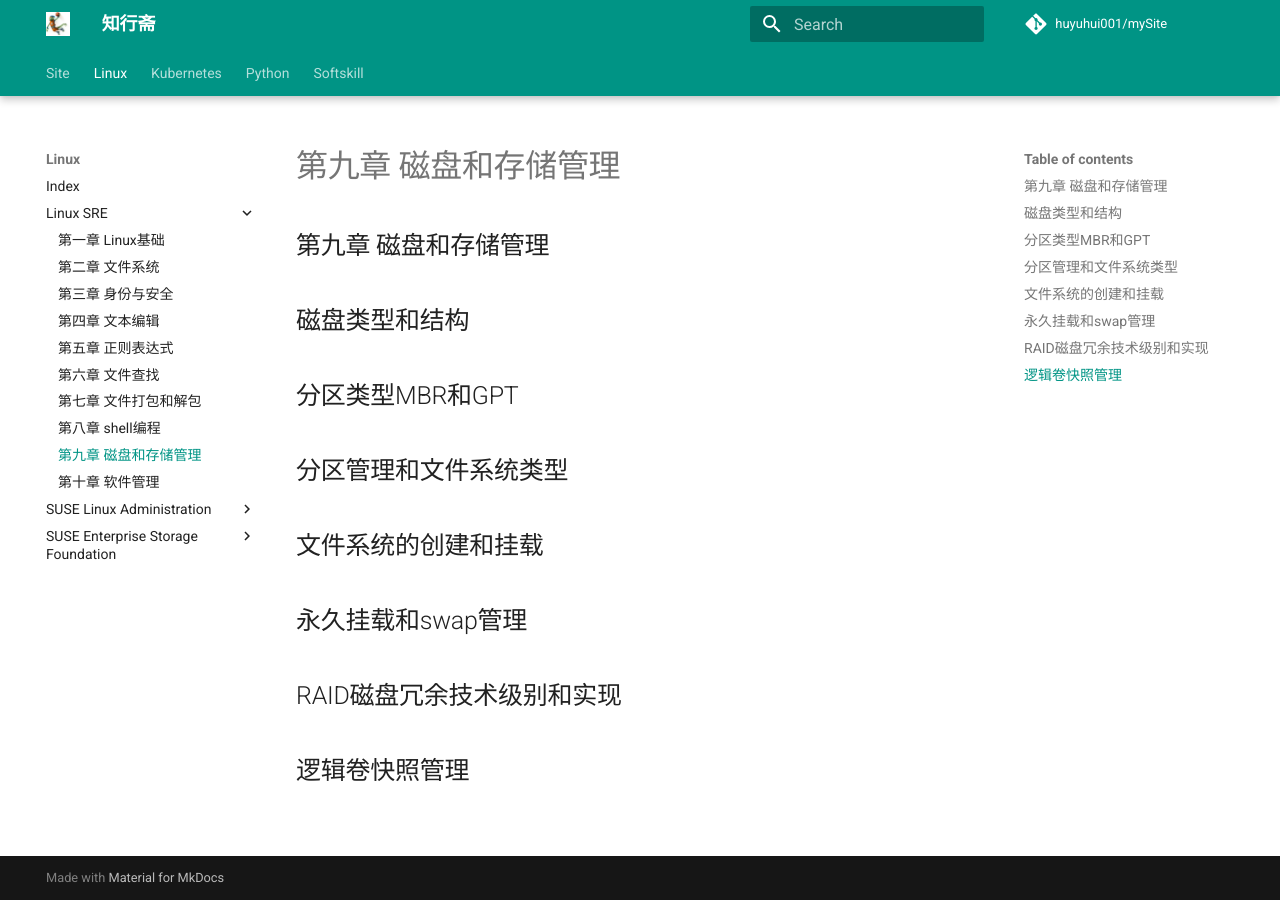
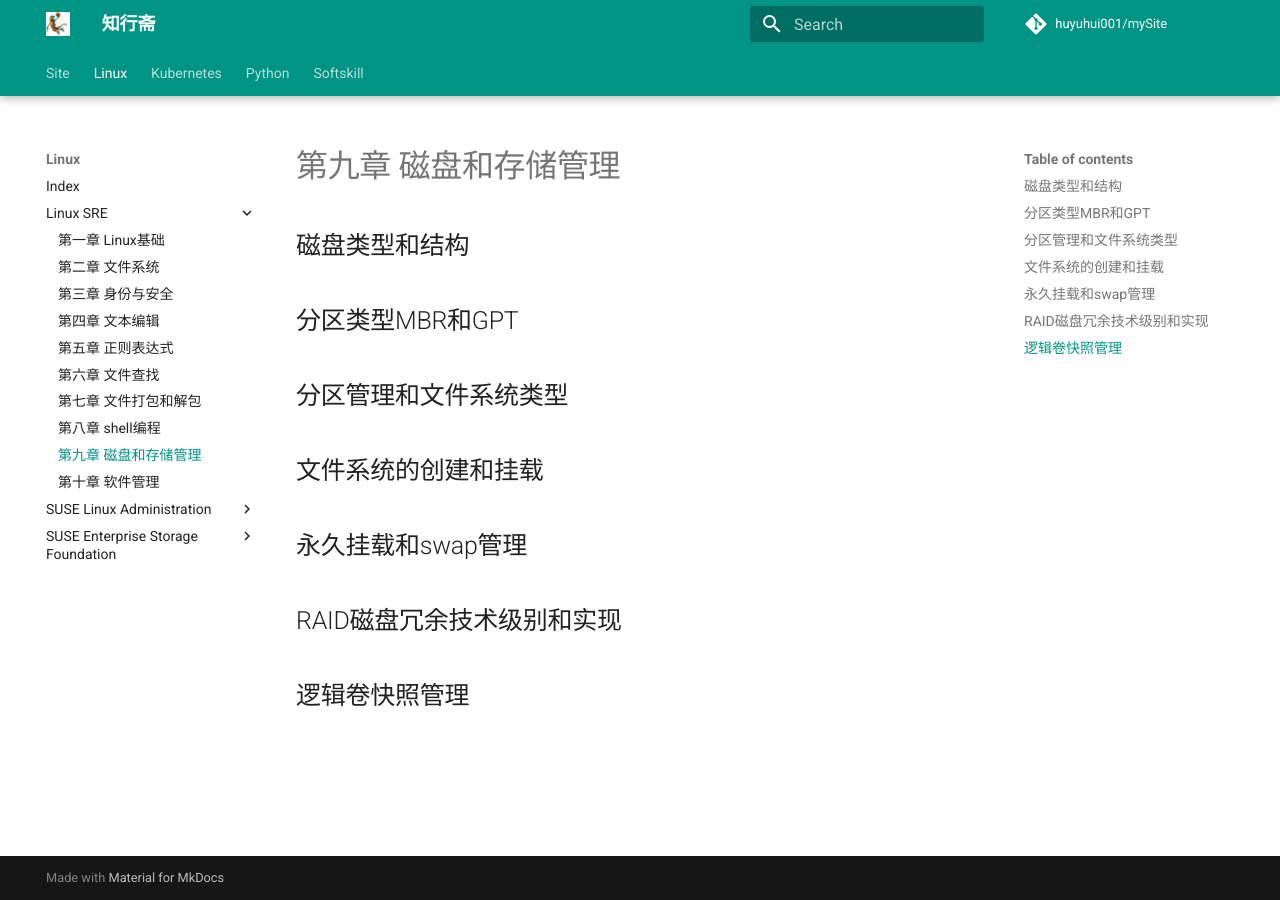
Before and after one commit to huyuhui001/mySite, an MkDocs documentation site: the page built from docs/linux/SRE/09-Disk&Storage.md, in a window 1280 px wide. Built offline with MkDocs 1.6.1 and Material for MkDocs 9.7.7, drawn with Linux system fonts in a browser that asks for light colours; comment, search, counter and statistics services are not loaded.

Commit message:
Linux SRE

```diff
--- a/docs/linux/SRE/09-Disk&Storage.md
+++ b/docs/linux/SRE/09-Disk&Storage.md
@@ -1,4 +1,4 @@
-## 第九章 磁盘和存储管理
+# 第九章 磁盘和存储管理
 
 ## 磁盘类型和结构
 
```
Also changed, not shown: docs/linux/SRE/10-PackageMgr.md (+1 -1 lines).
